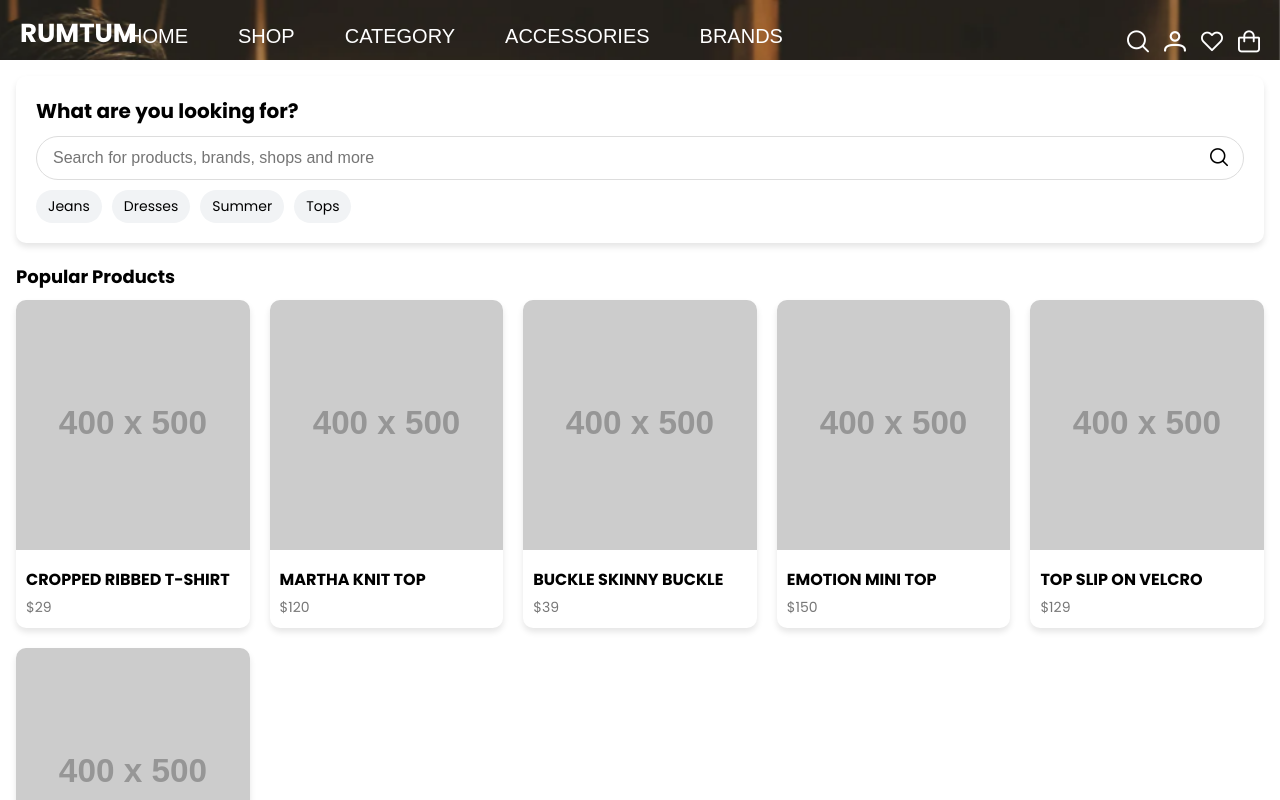
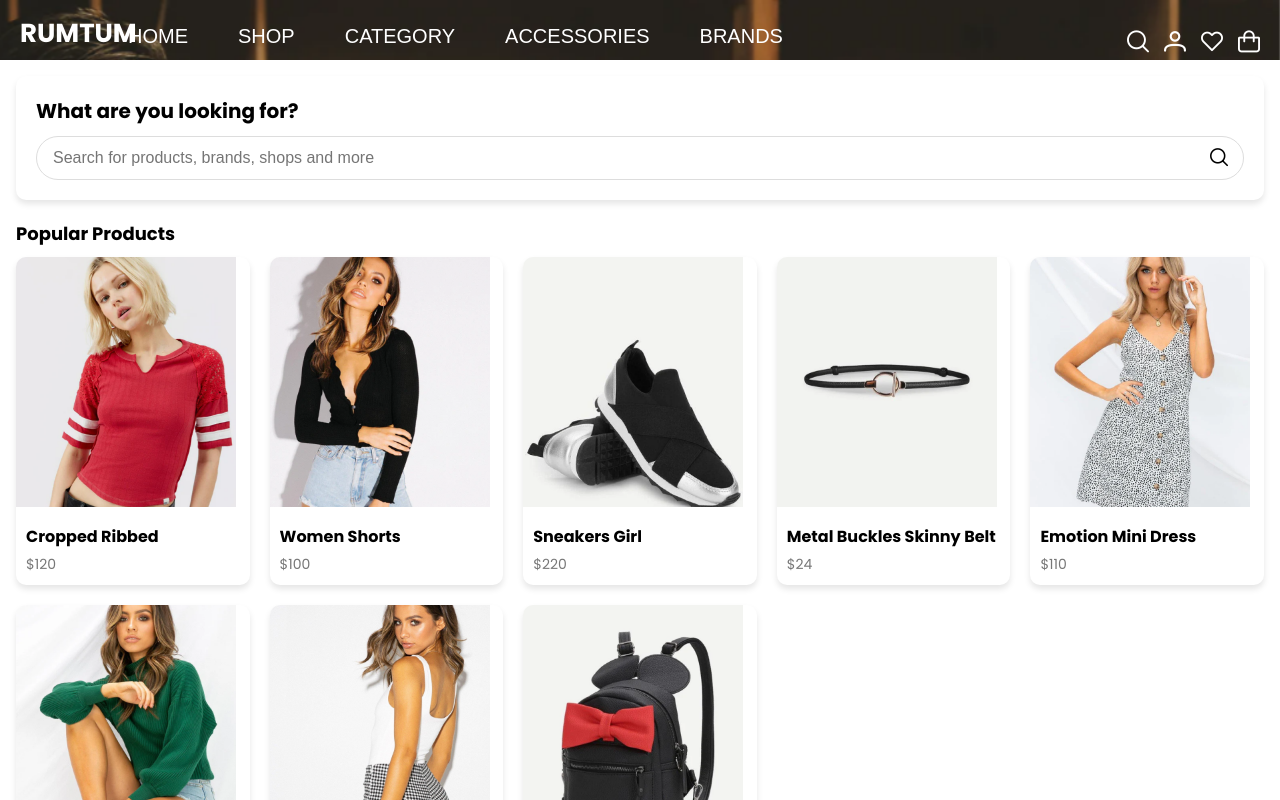
Before and after one commit to SokChanmakara/Rumtum, a Vue app: page / in a window 1280 px wide. Both pictures are taken after a click on the element 1138 px from the left and 44 px from the top of the page. Shown: the top 800 px of the page. Built offline with nearby package versions, Linux system fonts and the light colour scheme.

Commit message:
finish with searchQuery

```diff
--- a/src/components/Banner.vue
+++ b/src/components/Banner.vue
@@ -71,9 +71,11 @@
                 <div v-if="showSearch" class="search-bar-container" ref="searchBar">
                     <SearchBar/>
                 </div>
-                <div class="icon">
-                    <i class="pi pi-user" style="color: white"></i>
-                </div>
+                <router-link to="/account">
+                    <div class="icon">
+                        <i class="pi pi-user" style="color: white"></i>
+                    </div>
+                </router-link>
                 <router-link to="/wishlist">
                     <div class="icon">
                         <i class="pi pi-heart" style="color: white"></i>
--- a/src/components/SearchBar.vue
+++ b/src/components/SearchBar.vue
@@ -3,73 +3,66 @@
         <div class="search-box">
             <h2>What are you looking for?</h2>
             <div class="search-input-container">
-            <input type="text" class="search-input" placeholder="Search for products, brands, shops and more" />
+                <input
+                    type="text"
+                    class="search-input"
+                    v-model="searchQuery"
+                    @input="updateSearch"
+                    placeholder="Search for products, brands, shops and more"
+                />
                 <span class="search-icon">
                     <i class="pi pi-search" style="color: black"></i>
                 </span>
-        </div>
-        <div class="tags">
-            <div class="tag">Jeans</div>
-            <div class="tag">Dresses</div>
-            <div class="tag">Summer</div>
-            <div class="tag">Tops</div>
             </div>
         </div>
 
         <div class="products">
             <h3>Popular Products</h3>
             <div class="product-grid">
-            <div class="product-card">
-            <img src="https://placehold.co/400x500" alt="Cropped Ribbed T-Shirt" />
+                <div
+                    v-for="product in displayedProducts"
+                    :key="product.id"
+                    class="product-card"
+                    @click="gotoProductView(product)"
+                >
+                    <img :src="product.images" :alt="product.name" id="item-image" />
                     <div class="details">
-                <h4>CROPPED RIBBED T-SHIRT</h4>
-                <p>$29</p>
-            </div>
-            </div>
-            <div class="product-card">
-            <img src="https://placehold.co/400x500" alt="Martha Knit Top" />
-            <div class="details">
-                <h4>MARTHA KNIT TOP</h4>
-                <p>$120</p>
-            </div>
-            </div>
-            <div class="product-card">
-            <img src="https://placehold.co/400x500" alt="Buckle Skinny Buckle" />
-            <div class="details">
-                <h4>BUCKLE SKINNY BUCKLE</h4>
-                <p>$39</p>
-            </div>
-            </div>
-            <div class="product-card">
-            <img src="https://placehold.co/400x500" alt="Emotion Mini Top" />
-            <div class="details">
-                <h4>EMOTION MINI TOP</h4>
-                <p>$150</p>
-            </div>
-            </div>
-            <div class="product-card">
-            <img src="https://placehold.co/400x500" alt="Top Slip on Velcro" />
-            <div class="details">
-                <h4>TOP SLIP ON VELCRO</h4>
-                <p>$129</p>
-            </div>
-            </div>
-            <div class="product-card">
-            <img src="https://placehold.co/400x500" alt="Backpack with Contrast" />
-            <div class="details">
-                <h4>BACKPACK WITH CONTRAST</h4>
-                <p>$79</p>
+                        <h4>{{ product.name }}</h4>
+                        <p>${{ product.price }}</p>
                     </div>
                 </div>
             </div>
+            <button v-if="filteredProducts.length > 8" @click="toggleShowAll" class="see-more-btn">
+                {{ showAll ? 'Show Less' : 'See More' }}
+            </button>
         </div>
     </div>
-
 </template>
 
-<script>
-export default {
+<script setup>
+import { ref, computed } from 'vue'
+import { useItemStore } from '../stores/item'
+import { storeToRefs } from 'pinia'
+import { useRouter } from 'vue-router'
+const router = useRouter()
+const store = useItemStore()
+const { filteredProducts } = storeToRefs(store)
+const searchQuery = ref('')
+const showAll = ref(false)
 
+const updateSearch = () => {
+    store.setSearchQuery(searchQuery.value)
+}
+
+const displayedProducts = computed(() => {
+    return showAll.value ? filteredProducts.value : filteredProducts.value.slice(0, 8)
+})
+function gotoProductView(product) {
+        router.push({ name: 'ProductView', params: { productId: product.id } });
+    }
+
+const toggleShowAll = () => {
+    showAll.value = !showAll.value
 }
 </script>
 
@@ -83,7 +76,10 @@ export default {
     display: flex;
     flex-direction: column;
 }
-
+#item-image{
+    width:220px;
+    height:250px;
+}
 .container {
     width: 100%;
     margin: auto;
@@ -142,26 +138,6 @@ export default {
     font-size: 18px;
     color: #999;
 }
-
-    .tags {
-        margin-top: 10px;
-        display: flex;
-        gap: 10px;
-    }
-
-    .tag {
-        padding: 6px 12px;
-        background: #f1f3f5;
-        border-radius: 20px;
-        cursor: pointer;
-        font-size: 14px;
-        transition: background 0.3s;
-    }
-
-    .tag:hover {
-        background: #e0e0e0;
-    }
-
 .products {
     margin-top: 20px;
 }
@@ -215,4 +191,22 @@ export default {
     padding: 10px 0;
     background: #e9ecef;
 }
+
+/* New styles for the See More button */
+.see-more-btn {
+    display: block;
+    margin: 20px auto;
+    padding: 10px 20px;
+    background-color: #007bff;
+    color: #fff;
+    border: none;
+    border-radius: 5px;
+    cursor: pointer;
+    font-size: 16px;
+    transition: background-color 0.3s;
+}
+
+.see-more-btn:hover {
+    background-color: #0056b3;
+}
 </style>
--- /dev/null
+++ b/src/stores/item.js
@@ -0,0 +1,143 @@
+import { defineStore } from 'pinia'
+
+export const useItemStore = defineStore('product', {
+    state: () => ({
+        searchQuery: '',
+        products: [
+            {
+                id: "1",
+                name: 'Cropped Ribbed',
+                quantity: 5,
+                price: 120.00,
+                pri_color: '#E30B0B',
+                sec_color: '#000000',
+                // ter_color: '#115C1E',
+                images: "/src/assets/images/Product1.png",
+                Himage: "/src/assets/images/Productone.png"
+            },
+            {
+                id: "2",
+                name: 'Women Shorts',
+                price: 100.00,
+                quantity: 10,
+                pri_color: '#E30B0B',
+                sec_color: '#000000',
+                // ter_color: '#115C1E',
+                images: "/src/assets/images/Product2.png",
+                Himage: "/src/assets/images/Producttwo.png"
+            },
+            {
+                id: "3",
+                name: 'Sneakers Girl',
+                price: 220.00,
+                quantity: 2,
+                pri_color: '#E30B0B',
+                sec_color: '#000000',
+                ter_color: '#115C1E',
+                images: "/src/assets/images/Product3.png",
+                Himage: "/src/assets/images/Productthree.png"
+            },
+            {
+                id: "4",
+                name: 'Metal Buckles Skinny Belt',
+                price: 24.00,
+                quantity:1,
+                pri_color: '#E30B0B',
+                sec_color: '#000000',
+                // ter_color: '#115C1E',
+                images: "/src/assets/images/Product4.png",
+                Himage: "/src/assets/images/Productfour.png"
+            },
+            {
+                id: "5",
+                name: 'Emotion Mini Dress',
+                price: 110.00,
+                quantity:1,
+                pri_color: '#E30B0B',
+                sec_color: '#000000',
+                // ter_color: '#115C1E',
+                images: "/src/assets/images/Product5.png",
+                Himage: "/src/assets/images/Productfive.png"
+            },
+            {
+                id: "6",
+                name: 'Cropped Ribbed',
+                price: 120.00,
+                quantity:1,
+                pri_color: '#E30B0B',
+                sec_color: '#000000',
+                // ter_color: '#115C1E',
+                images: "/src/assets/images/Product6.png",
+                Himage: "/src/assets/images/Productsix.png"
+            },
+            {
+                id: "7",
+                name: 'Women Shorts',
+                price: 100.00,
+                quantity:1,
+                pri_color: '#E30B0B',
+                sec_color: '#000000',
+                // ter_color: '#115C1E',
+                images: "/src/assets/images/Product7.png",
+                Himage: "/src/assets/images/Productseven.png"
+            },
+            {
+                id: "8",
+                name: 'Sneakers Girl',
+                price: 220.00,
+                quantity:1,
+                pri_color: '#E30B0B',
+                sec_color: '#000000',
+                ter_color: '#115C1E',
+                images: "/src/assets/images/Product8.png",
+                Himage: "/src/assets/images/Producteight.png"
+            },
+            {
+                id: "9",
+                name: 'Metal Buckles Skinny Belt',
+                price: 24.00,
+                quantity:1,
+                pri_color: '#E30B0B',
+                sec_color: '#000000',
+                // ter_color: '#115C1E',
+                images: "/src/assets/images/Product9.png",
+                Himage: "/src/assets/images/Productnine.png"
+            },
+            {
+                id: "10",
+                name: 'Emotion Mini Dress',
+                price: 110.00,
+                quantity:1,
+                pri_color: '#E30B0B',
+                sec_color: '#000000',
+                // ter_color: '#115C1E',
+                images: "/src/assets/images/Product10.png",
+                Himage: "/src/assets/images/Productten.png"
+            },
+        ]
+    }),
+
+    getters: {
+        filteredProducts: (state) => {
+            const query = state.searchQuery.toLowerCase().trim()
+            return state.products.filter(product => {
+                if (!query) return true
+                const nameMatch = product.name.toLowerCase().includes(query)
+                const tagMatch = product.tags?.some(tag =>
+                    tag.toLowerCase().includes(query)
+                )
+                return nameMatch || tagMatch
+            })
+        },
+
+        getProductById: (state) => {
+            return (productId) => state.products.find(product => product.id === productId)
+        }
+    },
+
+    actions: {
+        setSearchQuery(query) {
+            this.searchQuery = query
+        },
+    }
+})
```
Lines whose indentation alone changed are shown as unchanged.
